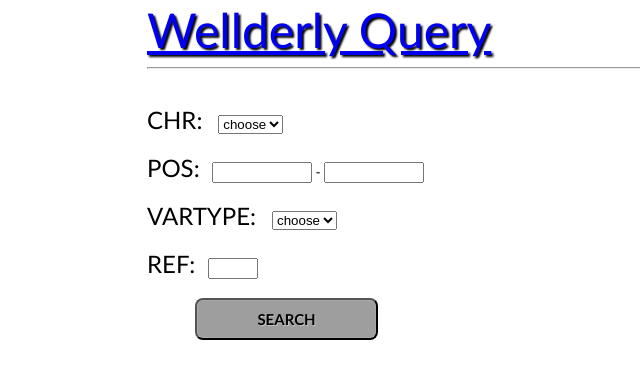
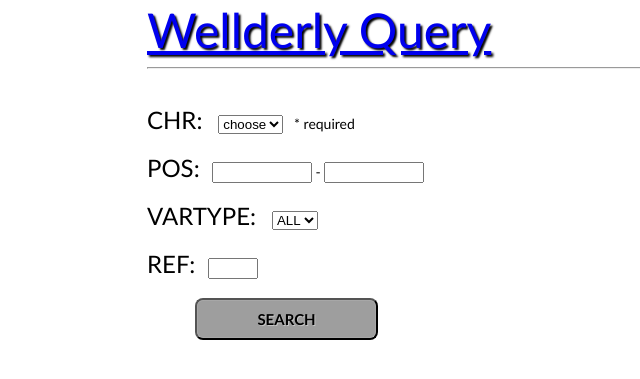
Before and after one commit to newgene/json-diff, a Python web app: template search/template/index.html in a window 1280 px wide. Shown: the top 379 px of the page, without its empty margins (13-653 px from the left). Run offline with Jinja, Linux system fonts and the light colour scheme; the template is opened without the code that fills it, so the values that code supplies are empty; grey boxes are pictures that could not be loaded.

Commit message:
mark CHR as required; changed default vartype as "ALL".

```diff
--- a/search/template/index.html
+++ b/search/template/index.html
@@ -41,13 +41,14 @@
             <option value="M">M</option>
             <option value="X">X</option>
         </select>
+        <span> &nbsp;&nbsp;* required</span>
     </p>
 
     <p><span class='word1'>POS:&nbsp;&nbsp;</span><input style="width:100px;" id="posstart" name="posstart" type="text">&nbsp;-&nbsp;<input style="width:100px;" id="posend" name="posend" type="text"></p>
 
     <p><span class='word1'>VARTYPE:&nbsp;&nbsp;</span>
         <select id="vartype" name="vartype">
-            <option value="0">choose</option>
+            <option value="0">ALL</option>
             <option value="del">del</option>
             <option value="ins">ins</option>
             <option value="snp">snp</option>
```
